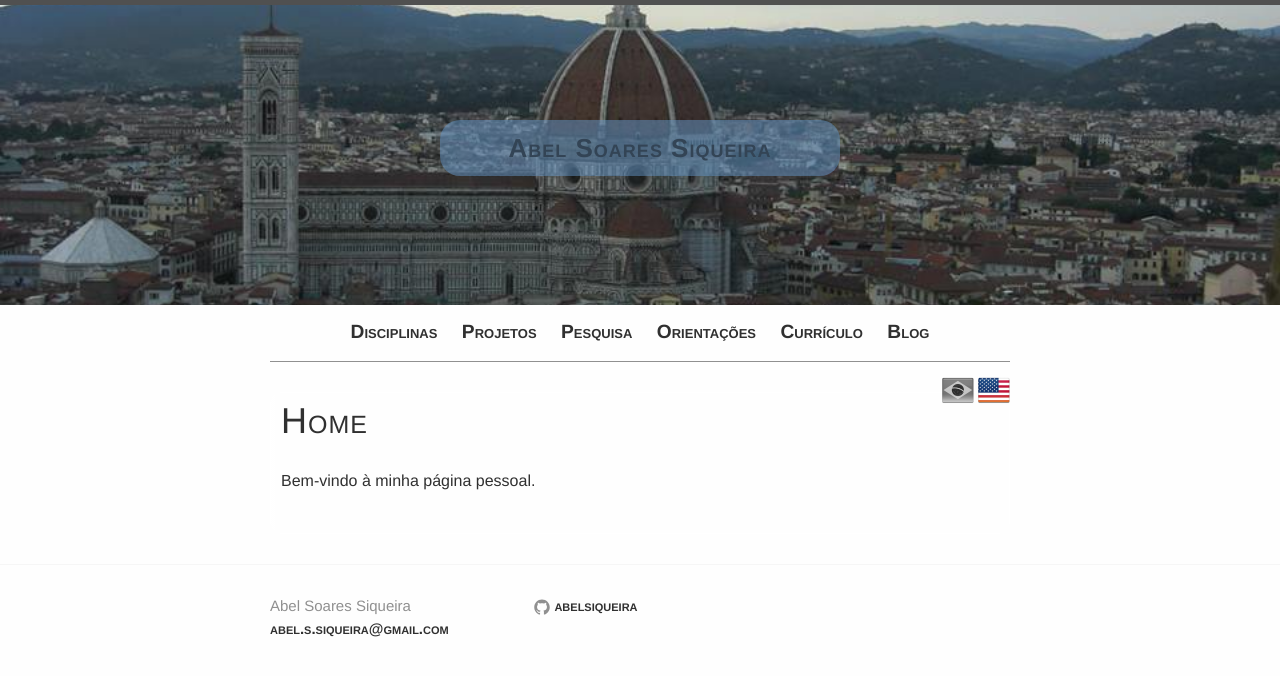
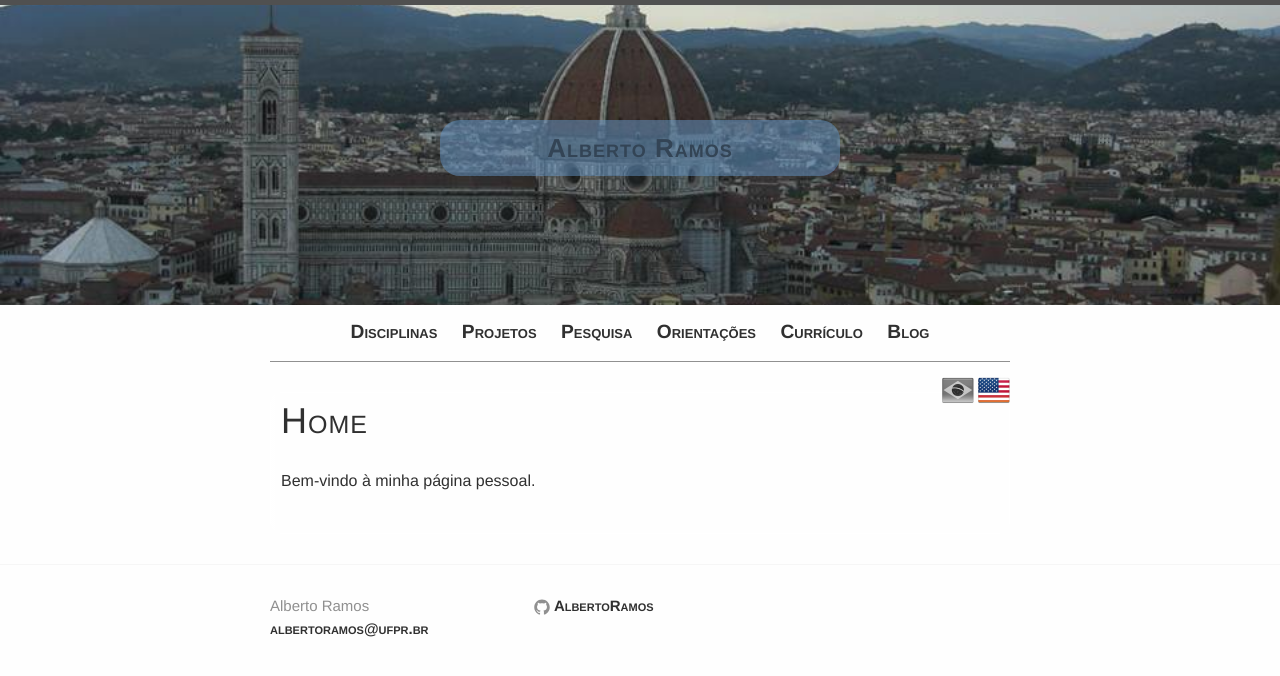
Before and after one commit to abelsiqueira/abelsiqueira.github.io-old, a Jekyll site: the page built from index.br.md, in a window 1280 px wide. Shown: the top 676 px of the page. Built offline with Jekyll 4.4.1, drawn with Linux system fonts in a browser that asks for light colours.

Commit message:
Update _config.yml

```diff
--- a/_config.yml
+++ b/_config.yml
@@ -1,8 +1,8 @@
-title: Abel Soares Siqueira
-email: abel.s.siqueira@gmail.com
+title: Alberto Ramos
+email: albertoramos@ufpr.br
 baseurl: ""
-url: "http://abelsiqueira.github.io" # the base hostname & protocol for your site
-github_username:  abelsiqueira
+url: "http://AlbertoRamos.github.io" # the base hostname & protocol for your site
+github_username:  AlbertoRamos
 markdown: kramdown
 t:
   en:
@@ -10,6 +10,7 @@ t:
     homeurl: "/home/"
     phd:     "Ph.D."
     master:  "Master"
+    research: "Research"
     tcc:     "Term paper"
     intern:  "Internship"
   br:
@@ -17,5 +18,6 @@ t:
     homeurl:  "/"
     phd:     "Doutorado"
     master:  "Mestrado"
+    pesquisa: "Pesquisa"
     tcc:     "TCC"
     intern:  "Iniciação Científica"
```
